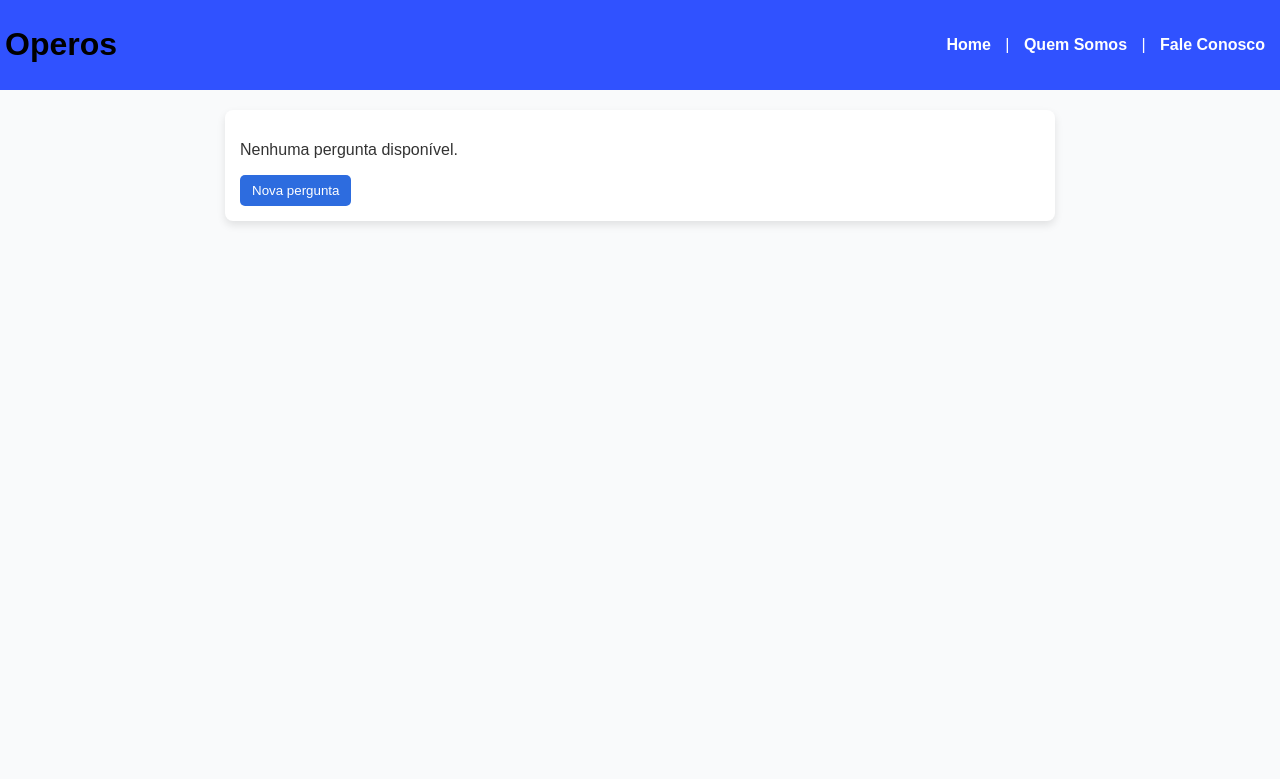
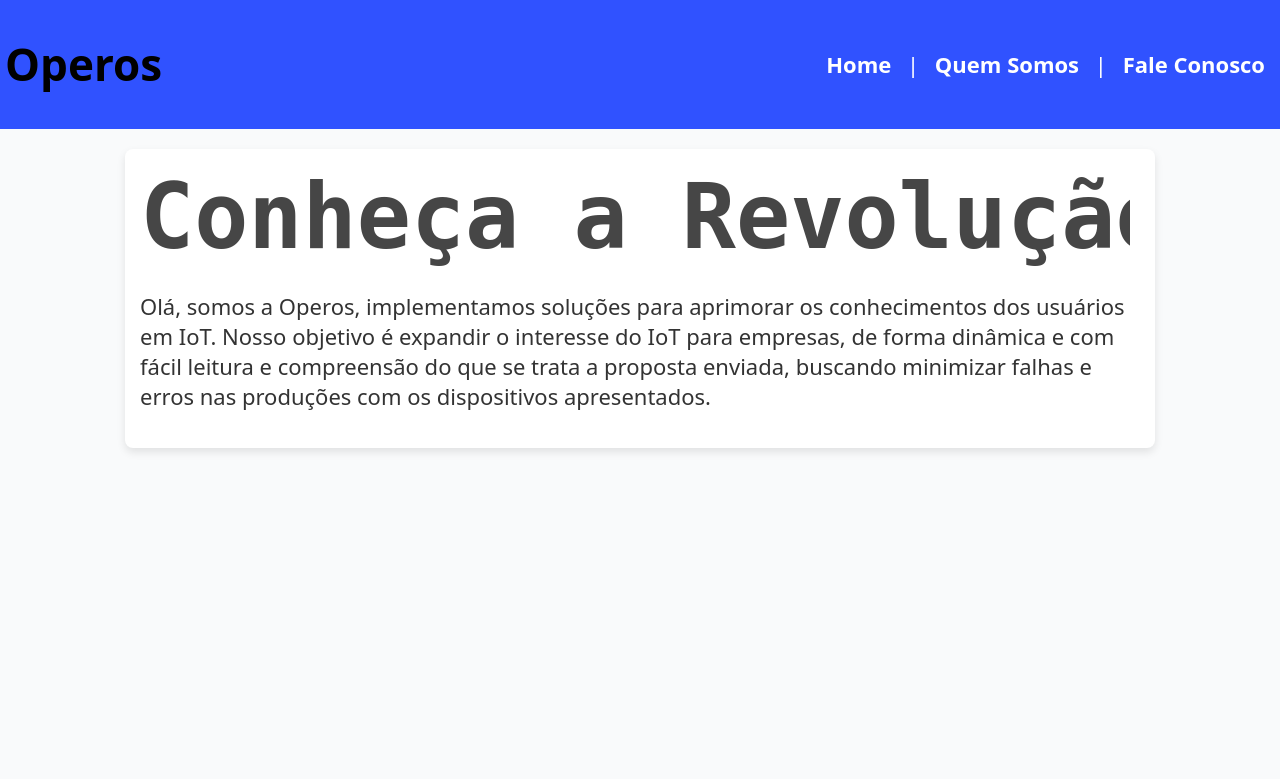
Before and after one commit to DanilolBorba/Operos, a Django app: page /perguntas/ in a window 1280 px wide. Shown: the top 779 px of the page. Run offline with Django 5.2, Linux system fonts and the light colour scheme; data that the repository does not hold is empty.

Commit message:
cria a página Quem Somos

```diff
--- a/entrega-02/perguntas/static/css/estilo.css
+++ b/entrega-02/perguntas/static/css/estilo.css
@@ -1,9 +1,10 @@
 body {
-    font-family: Arial, sans-serif;
+    font-family: system-ui, -apple-system, BlinkMacSystemFont, 'Segoe UI', Roboto, Oxygen, Ubuntu, Cantarell, 'Open Sans', 'Helvetica Neue', sans-serif;
     margin: 0;
     padding: 0;
     background-color: #f9fafb;
     color: #333;
+    font-size: 22px;
 }
 
 header {
@@ -29,7 +30,7 @@ nav a:hover {
 }
 
 .container {
-    max-width: 800px;
+    max-width: 1000px;
     margin: 20px auto;
     padding: 15px;
     background: white;
--- a/entrega-02/perguntas/templates/perguntas/base.html
+++ b/entrega-02/perguntas/templates/perguntas/base.html
@@ -9,7 +9,7 @@
         <h1>Operos</h1>
         <nav>
             <a href="{% url 'perguntas:index'%}">Home</a> |
-            <a href="{% url 'perguntas:index' %}">Quem Somos</a> |
+            <a href="{% url 'perguntas:quem_somos' %}">Quem Somos</a> |
             <a href="{% url 'perguntas:inserir_pergunta' %}">Fale Conosco</a>
         </nav>
     </header>
--- a/entrega-02/perguntas/templates/perguntas/index.html
+++ b/entrega-02/perguntas/templates/perguntas/index.html
@@ -1,21 +1,12 @@
 {% extends "perguntas/base.html" %}
 
 {% block content %}
-{% if perguntas %}
-    <h2>Últimas perguntas</h2>
-    <ul>
-    {% for pergunta in perguntas %}
-        <li>
-            <a href="{% url 'perguntas:detalhe' pergunta.id %}">
-                {{ pergunta.titulo }}
-            </a>
-        </li>
-    {% endfor %}
-    </ul>
-{% else %}
-    <p>Nenhuma pergunta disponível.</p>
-{% endif %}
-<a href="{% url 'perguntas:inserir_pergunta' %}">
-    <button>Nova pergunta</button>
-</a>
+<h1 class="line typing-animation">Conheça a Revolução.</h1>
+<br>
+<p>
+    Olá, somos a Operos, implementamos soluções para aprimorar os conhecimentos dos usuários em IoT.
+    Nosso objetivo é expandir o interesse do IoT para empresas, de forma dinâmica e com fácil leitura e
+    compreensão do que se trata a proposta enviada, buscando minimizar falhas e erros nas produções
+    com os dispositivos apresentados.
+</p>
 {% endblock %}
--- a/entrega-02/perguntas/urls.py
+++ b/entrega-02/perguntas/urls.py
@@ -15,5 +15,6 @@ urlpatterns = [
     # ex: /forum/5/resposta/
     path("<int:pergunta_id>/resposta/",
          views.InserirRespostaView.as_view(), name="inserir_resposta"),
+    path('quem-somos/', views.QuemSomosView.as_view(), name='quem_somos'),
 
 ]
--- a/entrega-02/perguntas/views.py
+++ b/entrega-02/perguntas/views.py
@@ -42,7 +42,14 @@ class VotoView(View):
 
 class InserirPerguntaView(View):
     def get(self, request):
-        return render(request, 'perguntas/inserir_pergunta.html')
+        lista_ultimas_questoes = Pergunta.objects.order_by("-data_criacao")
+        contexto = {'perguntas': lista_ultimas_questoes}
+
+        return render(
+            request,
+            'perguntas/inserir_pergunta.html',
+            contexto
+        )
 
     def post(self, request):
         if request.user.is_authenticated:
@@ -59,6 +66,10 @@ tentativa=tentativa, 	data_criacao=data_criacao, usuario=usuario)
         pergunta.save()
 
         return redirect(reverse('perguntas:detalhe', args=[pergunta.id]))
+
+class QuemSomosView(View):
+    def get(self, request):
+        return render(request, 'perguntas/quem_somos.html')
 
 class InserirRespostaView(View):
     def get(self, request, pergunta_id):
```
Also changed, not shown: entrega-02/perguntas/templates/perguntas/inserir_pergunta.html (+17 -2 lines), entrega-02/perguntas/templates/perguntas/quem_somos.html (added, +17 -0 lines).
